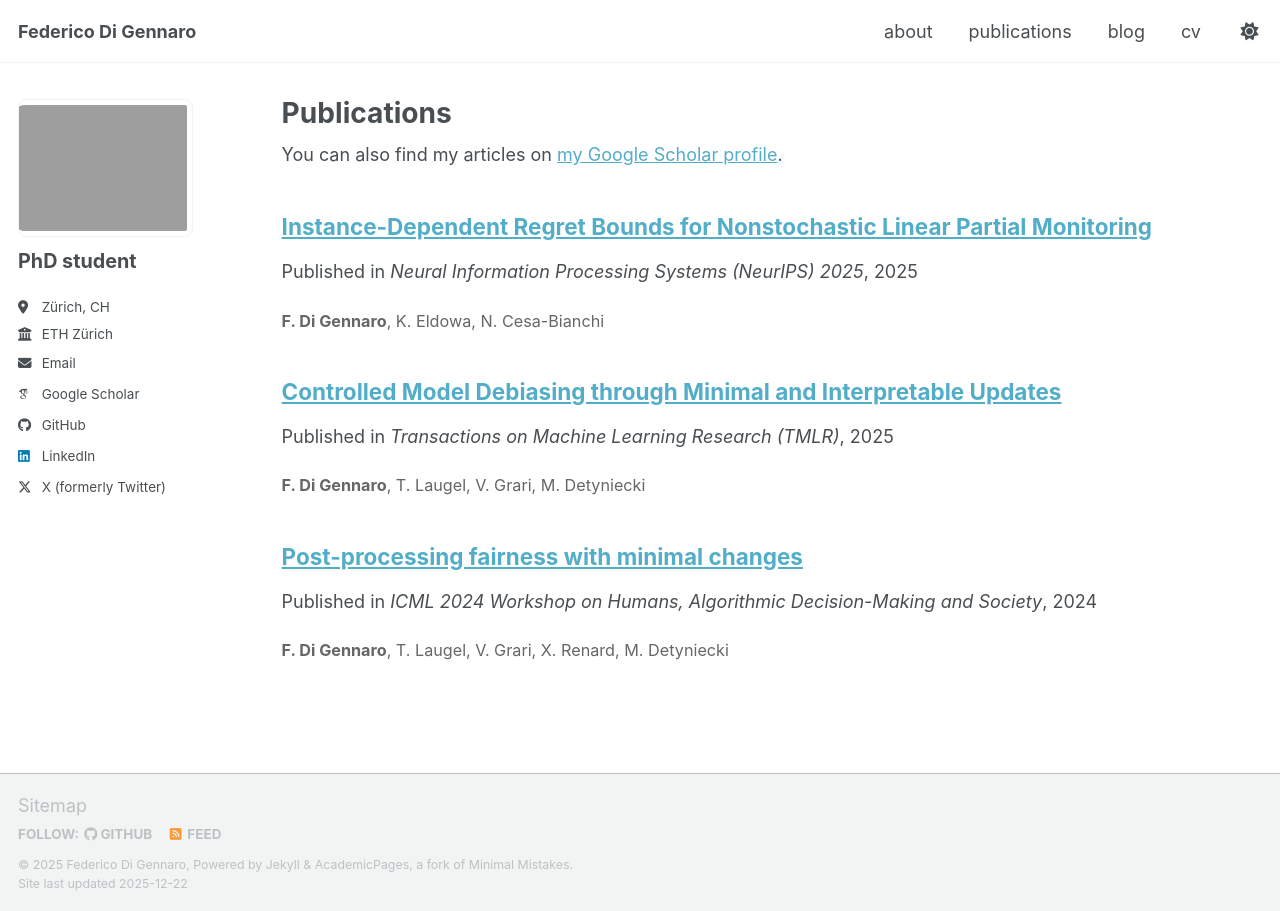
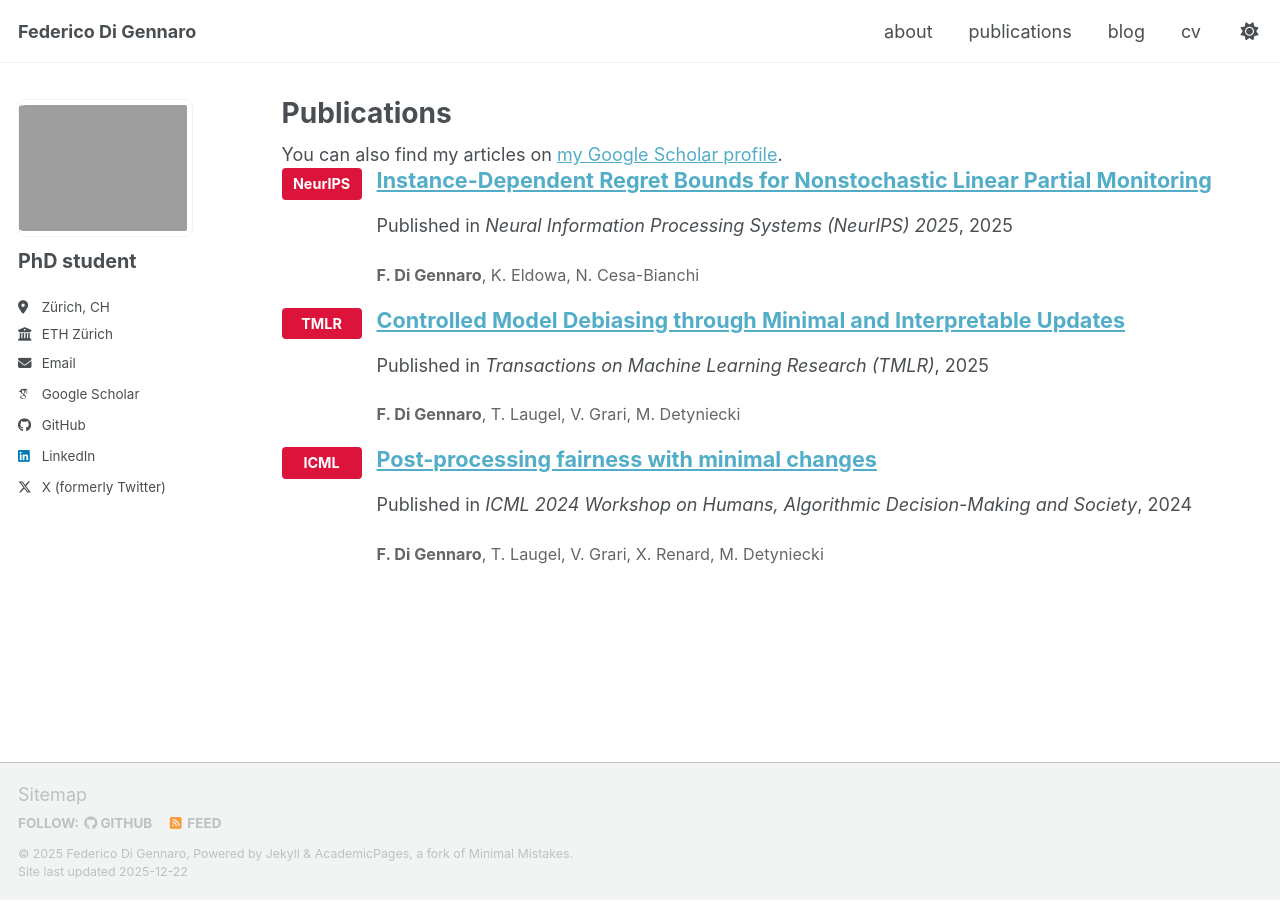
Before and after one commit to FedericoDiGennaro/FedericoDiGennaro.github.io, a Jekyll site: the page built from _pages/publications.html, in a window 1280 px wide. Built offline with Jekyll 4.4.1, drawn with Linux system fonts in a browser that asks for light colours; some web fonts are replaced; a script bundle is joined from its source files by our own code; library files that are not in the unit come from our copies.

Commit message:
Add venue badge and collapsible abstract to publications, decrease title size

```diff
--- a/_includes/archive-single.html
+++ b/_includes/archive-single.html
@@ -26,7 +26,21 @@
       </div>
     {% endif %}
 
-    <h2 class="archive__item-title" itemprop="headline">
+    {% if post.collection == 'publications' %}
+    <div style="display: flex; align-items: flex-start; gap: 15px;">
+      {% if post.venue %}
+      <div style="background: #dc143c; color: white; padding: 5px 10px; border-radius: 4px; font-weight: bold; font-size: 0.8em; min-width: 80px; text-align: center; flex-shrink: 0;">
+        {% if post.venue contains "NeurIPS" %}NeurIPS
+        {% elsif post.venue contains "TMLR" %}TMLR
+        {% elsif post.venue contains "ICML" %}ICML
+        {% else %}{{ post.venue | truncate: 10, "" }}
+        {% endif %}
+      </div>
+      {% endif %}
+      <div style="flex: 1;">
+    {% endif %}
+
+    <h2 class="archive__item-title" itemprop="headline" {% if post.collection == 'publications' %}style="font-size: 1.2em; margin-top: 0;"{% endif %}>
       {% if post.link %}
         <a href="{{ post.link }}">{{ title }}</a> <a href="{{ base_path }}{{ post.url }}" rel="permalink"><i class="fa fa-link" aria-hidden="true" title="permalink"></i><span class="sr-only">Permalink</span></a>
       {% else %}
@@ -49,7 +63,16 @@
 
     {% comment %}Hide excerpt and citation on list view for publications{% endcomment %}
     {% if post.collection == 'publications' %}
-      {% comment %}Only show title and venue on publications list{% endcomment %}
+      {% comment %}Show collapsible abstract for publications{% endcomment %}
+      {% if post.abstract %}
+        <div style="margin-top: 10px;">
+          <button onclick="toggleAbstract('abstract-{{ post.id | replace: '/', '-' }}')" style="background: #ddd; border: none; padding: 5px 12px; border-radius: 4px; cursor: pointer; font-size: 0.85em; margin-right: 5px;">Abstract</button>
+          {% if post.paperurl %}<a href="{{ post.paperurl }}" style="background: #ddd; border: none; padding: 5px 12px; border-radius: 4px; text-decoration: none; color: #000; font-size: 0.85em; display: inline-block;">Paper</a>{% endif %}
+        </div>
+        <div id="abstract-{{ post.id | replace: '/', '-' }}" style="display: none; margin-top: 10px; padding: 10px; background: #f5f5f5; border-left: 3px solid #ccc; font-size: 0.9em;">
+          {{ post.abstract }}
+        </div>
+      {% endif %}
     {% else %}
       {% if post.excerpt and site.read_more != 'enabled' %}
       <p class="archive__item-excerpt" itemprop="description">{{ post.excerpt | markdownify }}</p>
@@ -89,5 +112,10 @@
       {% endif %}
     {% endif %}
 
+    {% if post.collection == 'publications' %}
+      </div>
+    </div>
+    {% endif %}
+
   </article>
 </div>
```
Also changed, not shown: _includes/head.html (+11 -0 lines).
